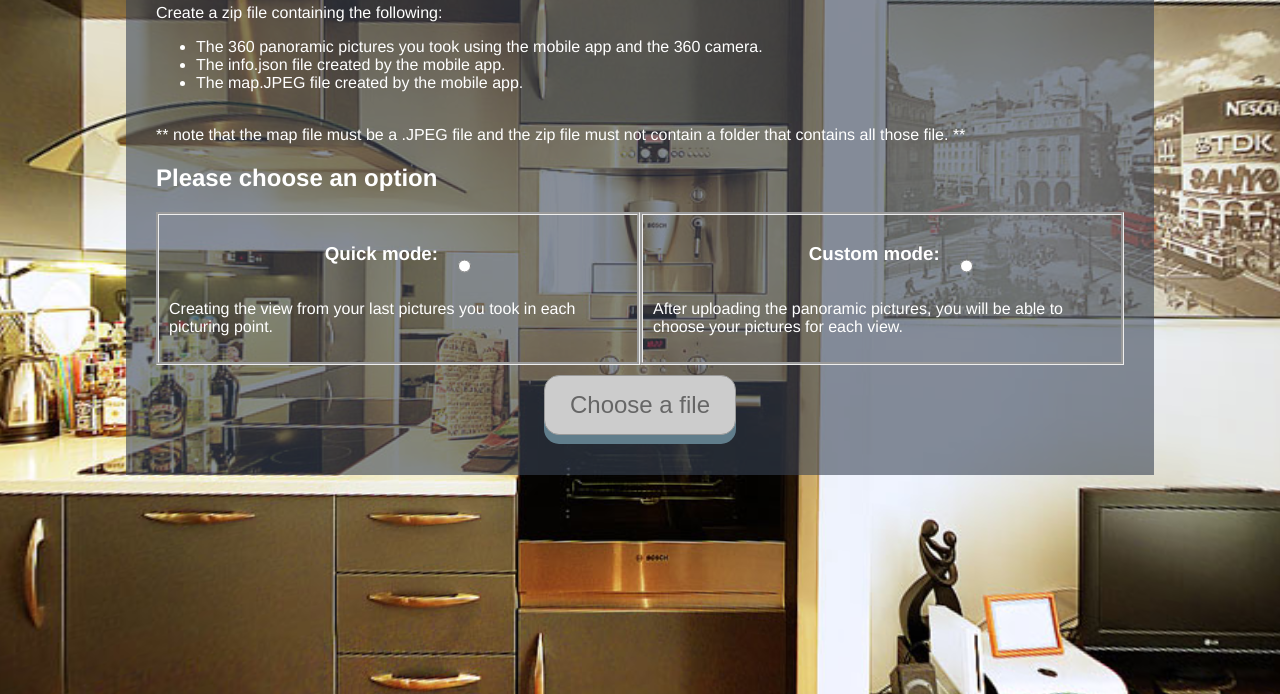
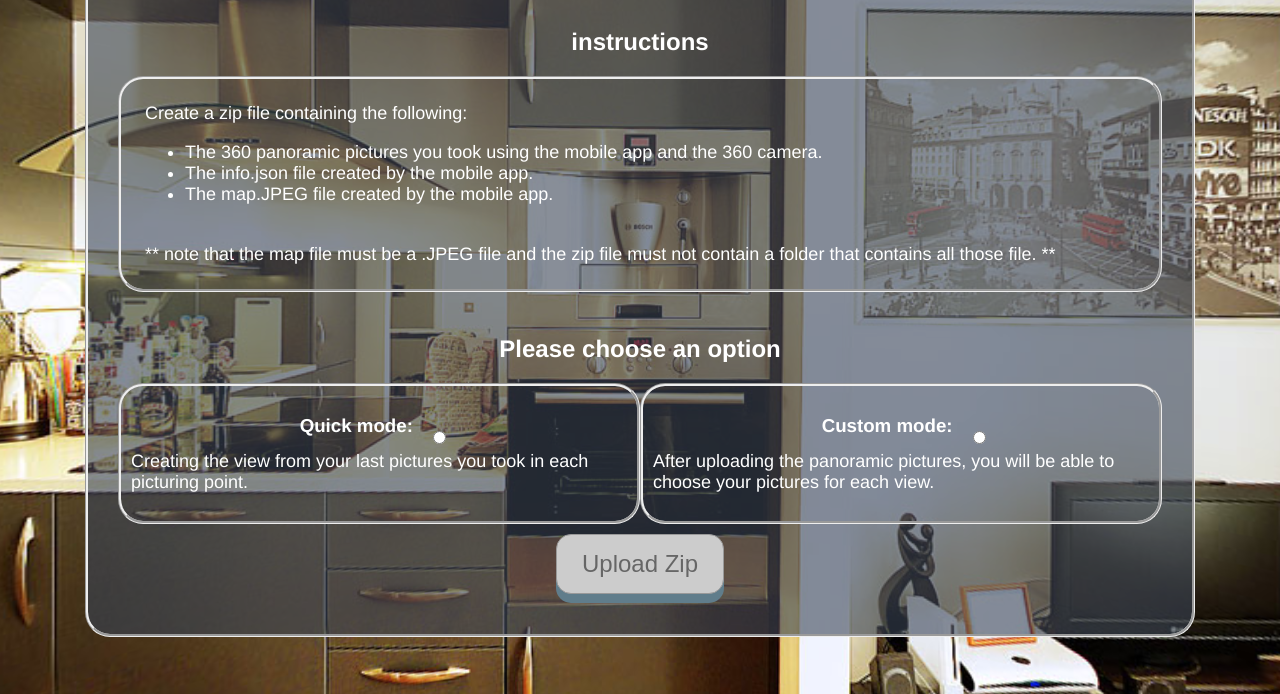
Before and after one commit to yairabf/Panoramic-View-Inside-Building, an Electron app: page mainWindow.html in a window 1280 px wide. Shown: the part 106-800 px from the top of the page. Drawn offline with Linux system fonts and the light colour scheme; no server answers; animation ran at ten frames a second.

Commit message:
finishing building the main page + starting working on custom option

```diff
--- /dev/null
+++ b/customOptonPage.html
@@ -0,0 +1,29 @@
+<!DOCTYPE html>
+<html>
+
+<head>
+    <meta charset="UTF-8">
+    <meta name="viewport" content="target-densitydpi=device-dpi, width=device-width, initial-scale=1.0, maximum-scale=1.0, minimum-scale=1.0, user-scalable=no, minimal-ui"
+    />
+    <style>
+        @-ms-viewport {
+            width: device-width;
+        }
+    </style>
+    <link rel="stylesheet" href="./style/customOptionPage.css">
+</head>
+
+<body>
+    <h1>This page is still being developed</h1>
+    <script src="vendor/es5-shim.js"></script>
+    <script src="vendor/eventShim.js"></script>
+    <script src="vendor/classList.js"></script>
+    <script src="vendor/requestAnimationFrame.js"></script>
+    <script src="vendor/screenfull.min.js"></script>
+    <script src="vendor/bowser.min.js"></script>
+    <script src="vendor/marzipano.js"></script>
+    <script src="./data/data.js"></script>
+    <script src="./script/customOptionPage.js"></script>
+</body>
+
+</html>
--- a/mainWindow.html
+++ b/mainWindow.html
@@ -19,7 +19,10 @@
     <div id="pano"></div>
     <div id="mainPageContent">
         <div>
-            <h1>Welcome to 360 building view</h1>
+            <h1>Welcome to 360 panoramic building view</h1>
+            <div id="instructionsDiv">
+                <h2>instructions</h2>
+                <div id="instructionsText">
                 Create a zip file containing the following:
                 <ul>
                     <li>The 360 panoramic pictures you took using the mobile app and the 360 camera.</li>
@@ -28,6 +31,8 @@
                     <br>
                 </ul>
                 ** note that the map file must be a .JPEG file and the zip file must not contain a folder that contains all those file. **
+            </div>
+            </div>
             <h2>Please choose an option</h2>
             <form action="" id="optionDiv">
                 <div class="modeDiv">
@@ -36,7 +41,7 @@
                         <input type="radio" class="myRadio" name="myRadio" value="Quick mode" id="quickOpt">
                     </div>
                     <div class="modeInfo">
-                        <p>Creating the view from your last pictures you took in each picturing point.</p>
+                        <p class="optionText">Creating the view from your last pictures you took in each picturing point.</p>
                     </div>
                 </div>
                 <div class="modeDiv">
@@ -45,14 +50,15 @@
                         <input type="radio" class="myRadio" name="myRadio" value="Custom mode" id="customOpt">
                     </div>
                     <div class="modeInfo">
-                        <p>After uploading the panoramic pictures, you will be able to choose your pictures for each view.</p>
+                        <p class="optionText">After uploading the panoramic pictures, you will be able to choose your pictures for each view.</p>
                     </div>
                 </div>
             </form>
+
             <div id="uploadZip" style="display: block;">
                 <div style="text-align:center;">
                     <input type="text" placeholder="Please select a file" id="actual-file" disabled="disabled" />
-                    <input type="button" value="Choose a file" id="select-file" disabled/>
+                    <input type="button" value="Upload Zip" id="select-file" disabled/>
                 </div>
             </div>
         </div>
--- a/script/upload.js
+++ b/script/upload.js
@@ -4,46 +4,53 @@ const main = remote.require("./main.js");
 const fs = require('fs');
 const path = require('path');
 const extract = require('extract-zip');
+const rimraf = require("rimraf");
+
 const UPLOAD_FOLDER = __dirname + "/uploads/";
 const DATA_FOLDER = __dirname + "/data/";
 
-const rimraf = require("rimraf");
 const QUICk_OPTION = document.getElementById('quickOpt');
 const CUSTOM_OPTION = document.getElementById('customOpt');
 const OPTION_DIV = document.getElementById('optionDiv');
 const UPLOAD_BUTTON = document.getElementById('select-file');
 
-var panoElement = document.querySelector('#pano');
-var viewerOpts = {
+
+const createBackground = () => {
+    let panoElement = document.querySelector('#pano');
+    let viewerOpts = {
         controls: {
             mouseViewMode: "drag"
         }
     };
-var viewer = new Marzipano.Viewer(panoElement, viewerOpts);
+    let viewer = new Marzipano.Viewer(panoElement, viewerOpts);
 
-var source = Marzipano.ImageUrlSource.fromString("img/background.jpg");
+    let source = Marzipano.ImageUrlSource.fromString("img/background.jpg");
     //  { cubeMapPreviewUrl: urlPrefix + "/" + data.id + "/preview.jpg" });
-var geometry = new Marzipano.EquirectGeometry([{ width: 4000 }]);
+    let geometry = new Marzipano.EquirectGeometry([{ width: 4000 }]);
 
-var limiter = Marzipano.RectilinearView.limit.traditional(1448, 100 * Math.PI / 180, 120 * Math.PI / 180);
-var view = new Marzipano.RectilinearView(null, limiter);
+    let limiter = Marzipano.RectilinearView.limit.traditional(1448, 100 * Math.PI / 180, 120 * Math.PI / 180);
+    let view = new Marzipano.RectilinearView(null, limiter);
 
-var scene = viewer.createScene({
+    let scene = viewer.createScene({
         source: source,
         geometry: geometry,
         view: view,
         pinFirstLevel: true,
     });
-viewer.startMovement(autorotate);
-viewer.setIdleMovement(3000, autorotate);
+
 
     // Set up autorotate, if enabled.
-var autorotate = Marzipano.autorotate({
+    let autorotate = Marzipano.autorotate({
         yawSpeed: 0.03,
         targetPitch: 0,
         targetFov: Math.PI / 2
     });
+    viewer.startMovement(autorotate);
+    viewer.setIdleMovement(3000, autorotate);
     scene.switchTo();
+}
+
+
 
 const extractZipFile = (path) => {
     return new Promise((resolve, reject) => {
@@ -170,13 +177,16 @@ const initData = async (path) => {
         main.openWindow("marz");
     });
 }
+
 OPTION_DIV.addEventListener('change', function () {
     debugger;
     if (QUICk_OPTION.checked == true || CUSTOM_OPTION.checked == true) {
         UPLOAD_BUTTON.disabled = false;
     }
 });
-document.getElementById('select-file').addEventListener('click', async function () {
+
+
+UPLOAD_BUTTON.addEventListener('click', async function () {
     dialog.showOpenDialog(async function (fileNames) {
         if (fileNames === undefined) {
             console.log("No file selected");
@@ -184,12 +194,15 @@ document.getElementById('select-file').addEventListener('click', async function
             let path = fileNames[0];
             if (QUICk_OPTION.checked == true) {
                 await initData(path);
-            } {
-                console.log("Custom")
+            } else {
+                let win = remote.getCurrentWindow();
+                main.openWindow("customOptonPage");
             }
         }
     });
 }, false);
+
+createBackground();
 
 function filterImages(files, scene, minTime) {
     let fileToTile = "";
--- a/style/mainPage.css
+++ b/style/mainPage.css
@@ -11,7 +11,7 @@ input#select-file {
     border: none;
     border-radius: 15px;
     box-shadow: 0 9px #607D8B;
-  }
+}
 
 
 input#select-file:disabled {
@@ -36,6 +36,8 @@ input#actual-file{
   width: 100%;
   padding: 10px;
   border-style: groove;
+  border-radius: 25px;
+
 }
 
 #optionDiv{
@@ -47,7 +49,9 @@ input#actual-file{
   padding: 30px;
   margin: 0 auto;
   width: 100%;
-  max-width: 1028px;
+  max-width: 1110px;
+  border-radius: 25px;
+  border-style: groove;
 }
 .radioDiv{
   display: flex;
@@ -61,5 +65,22 @@ input#actual-file{
 
 h1{
   text-align: center;
+}
+
+h2{
+  text-align: center;
+  margin-top: 43px;
+}
+
+#instructionsText{
+  font-size: large;
+  border-style: groove;
+  padding: 24px;
+  border-radius: 25px;
 
 }
+
+.optionText{
+  margin-top: -5px;
+  font-size: large;
+}
--- a/style/panoramicView.css
+++ b/style/panoramicView.css
@@ -278,7 +278,7 @@ a#sceneListToggle{
   top: 0;
   left: -220px;
   padding-top: 40px;
-  width: 173px;
+  width: 173gipx;
   max-height: 500px;
   overflow-x: hidden;
   overflow-y: auto;
```
Also changed, not shown: script/customOptionPage.js (added), style/customOptionPage.css (added). Lines whose indentation alone changed are shown as unchanged.
